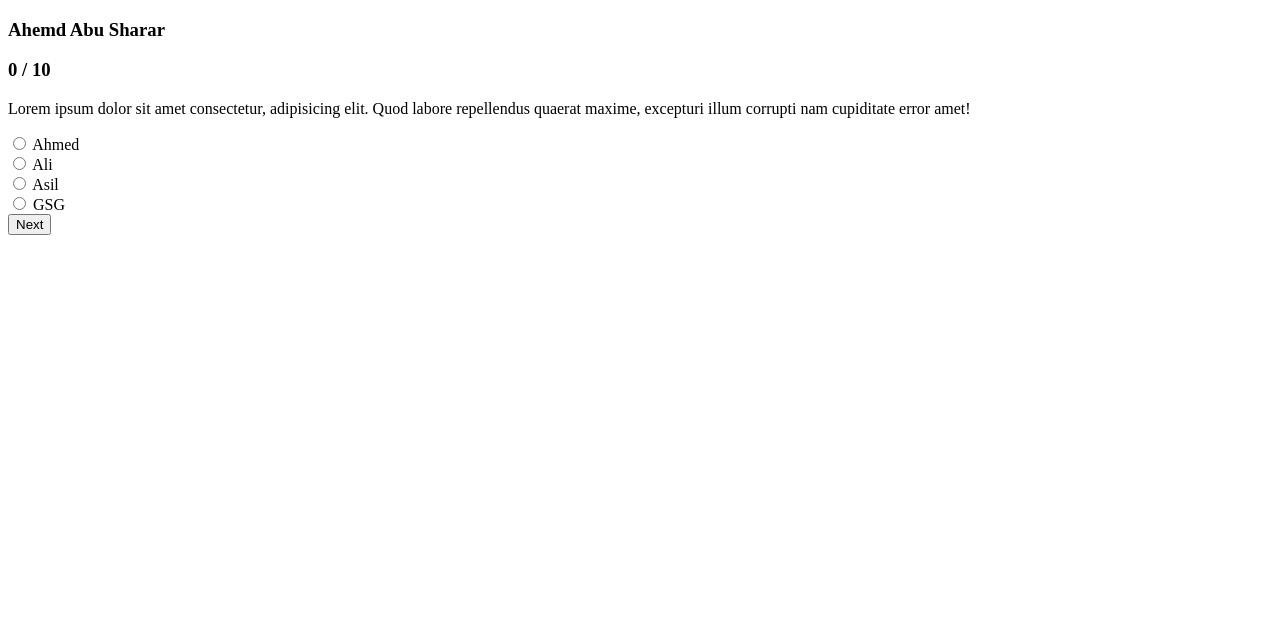
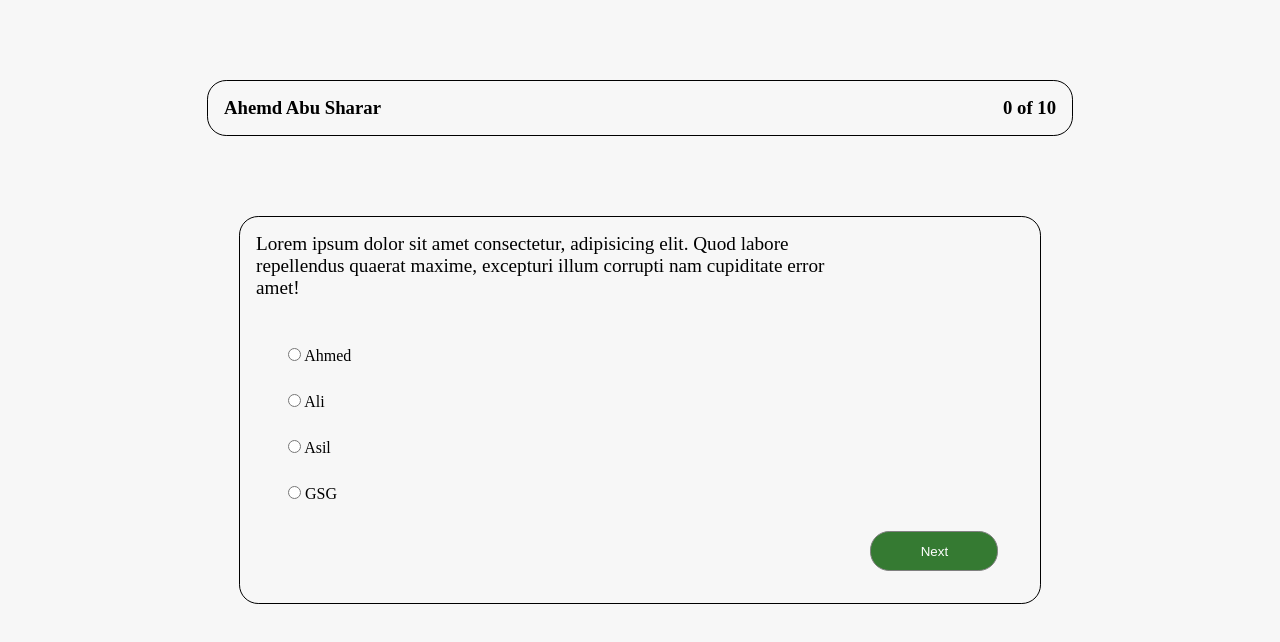
Before and after one commit to CA-G12/QuizApp-Team11, a plain HTML site: page quiz.html in a window 1280 px wide. Drawn offline with Linux system fonts and the light colour scheme.

Commit message:
3th html & css Relates #3

```diff
--- a/css/quiz.css
+++ b/css/quiz.css
@@ -0,0 +1,52 @@
+* {
+    margin: 0;
+    padding: 0;
+    background-color: #f7f7f7;
+}
+html{
+    font: 10px;
+}
+header{
+    display: flex;
+    justify-content: space-between;
+    width: 65%;
+    margin: 5rem auto;
+    border: 1px solid black;
+    border-radius: 1.2rem;
+    padding: 1rem;
+}
+main{
+    width: 60%;
+    margin: 5rem auto;
+    border: 1px solid black;
+    padding: 1rem;
+    border-radius: 1.2rem;
+    /* margin-left: 3rem; */
+}
+main p {
+    width: 80%;
+    margin-bottom: 3rem;
+    font-size: 1.2rem;
+
+}
+main input{
+    margin-bottom: 2rem;
+    margin-left: 2rem;
+    cursor: pointer;
+}
+main input[type="submit"]{
+    margin-bottom: 1rem;
+    width: 8rem;
+    height: 2.5rem;
+    margin-left: 80%;
+
+    /* margin-top: 1rem; */
+    background-color: #357a32;
+    color: #fff;
+    border: 1px solid gray;
+    border-radius: 1.2rem;
+}
+main input[type="submit"]:hover{
+    background-color: #276325;
+    transition: 0.3s;
+}
--- a/quiz.html
+++ b/quiz.html
@@ -13,7 +13,7 @@
             <h3>Ahemd Abu Sharar</h3>
         </div>
         <div class="Q_number">
-            <h3>0 / 10</h3>
+            <h3>0 of 10</h3>
         </div>
     </header>
     <main>
@@ -21,16 +21,17 @@
              Quod labore repellendus quaerat maxime,
             excepturi illum corrupti nam cupiditate error amet!</p>
             <form action="#">
-                <input type="radio" name="1Answer" id="1Answer" value="Ahmed">
+                <input type="radio" name="Answer" id="1Answer" value="Ahmed">
                 <label for="1Answer">Ahmed</label><br>
-                <input type="radio" name="2Answer" id="2Answer" value="Ali">
+                <input type="radio" name="Answer" id="2Answer" value="Ali">
                 <label for="2Answer">Ali</label><br>
-                <input type="radio" name="3Answer" id="3Answer" value="Asil">
+                <input type="radio" name="Answer" id="3Answer" value="Asil">
                 <label for="3Answer">Asil</label><br>
-                <input type="radio" name="4Answer" id="4Answer" value="GSG">
+                <input type="radio" name="Answer" id="4Answer" value="GSG">
                 <label for="1Answer">GSG</label><br>
                  <input type="submit" value="Next">
             </form>
     </main>
+    <script src="js/quiz.js"></script>
 </body>
 </html>
```
